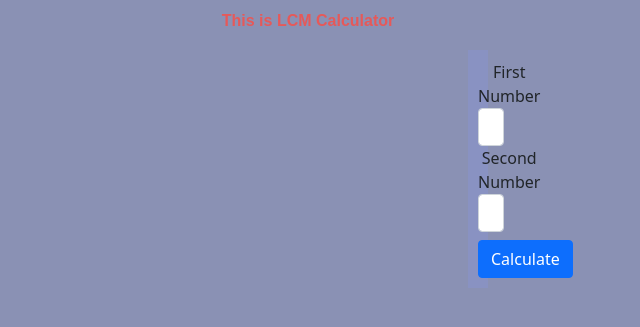
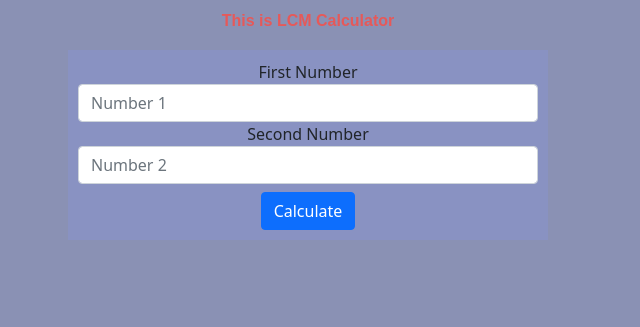
Before and after one commit to VidyaSagarJha/Lcm_Calculator, a Django app: page /lcm/ in a window 1280 px wide. Shown: the top 327 px of the page, without its empty margins (332-972 px from the left). Run offline with Django 3.2, Linux system fonts and the light colour scheme.

Commit message:
Update style.css

```diff
--- a/django_proj/lcm/static/lcm/style.css
+++ b/django_proj/lcm/static/lcm/style.css
@@ -5,7 +5,7 @@ body{
     text-align: center;
 }
 .xyz{
-    margin: 20px 800px;
+    margin: 20px 400px;
     padding: 10px;
     background-color:#8992c2;
     text-align: center;
```
